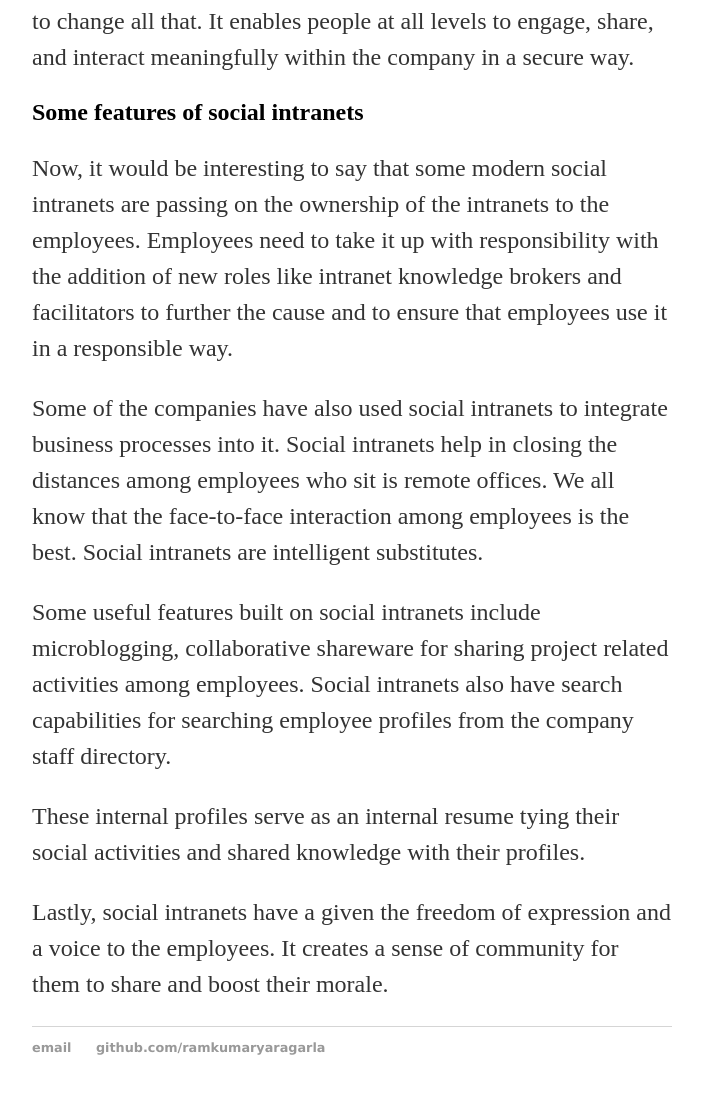
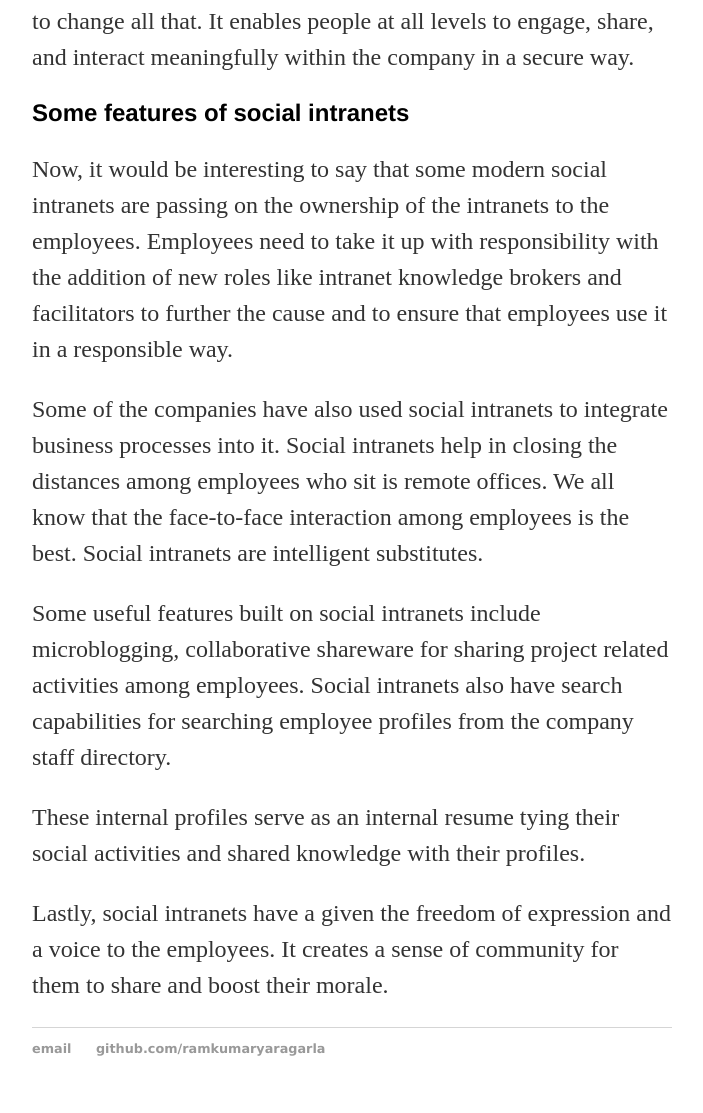
Before and after one commit to RamkumarYaragarla/worko, a Jekyll site: the page built from _posts/2017-11-25-Social-intranet-employee-morale.md, in a window 1280 px wide. Shown: the part 1311-2424 px from the top of the page, without its empty margins (288-991 px from the left). Built offline with Jekyll 4.4.1, drawn with Linux system fonts in a browser that asks for light colours.

Commit message:
Update main.css

```diff
--- a/css/main.css
+++ b/css/main.css
@@ -23,6 +23,15 @@ h1 {
     font-size: 2em;
     font-family:'Helvetica', 'Arial', 'Sans-Serif';
 }
+h2 {
+    font-size: 1.5em;
+    font-family:'Helvetica', 'Arial', 'Sans-Serif';
+}
+h3 {
+    font-size: 1.2em;
+    font-family:'Helvetica', 'Arial', 'Sans-Serif';
+}
+
 p {
     font-size: 1.5em;
     line-height: 1.5em;
```
